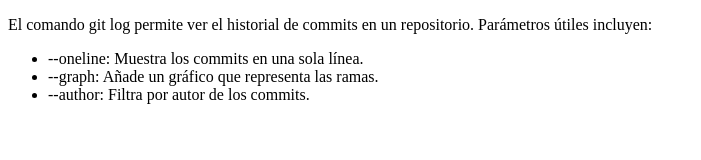
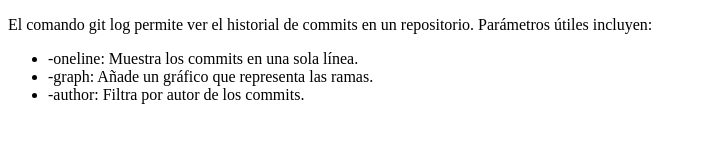
Before and after one commit to Marcolo24/Ejercicios-Git-y-Github---Marc_David_Sergi, a plain HTML site: page index.html in a window 1280 px wide. Shown: the whole page, without its empty margins (0-701 px from the left). Drawn offline with Linux system fonts and the light colour scheme.

Commit message:
cambioIndex

```diff
--- a/index.html
+++ b/index.html
@@ -10,9 +10,9 @@
 <body>
     <p>El comando git log permite ver el historial de commits en un repositorio. Parámetros útiles incluyen:</p>
     <ul>
-        <li>--oneline: Muestra los commits en una sola línea.</li>
-        <li>--graph: Añade un gráfico que representa las ramas.</li>
-        <li>--author: Filtra por autor de los commits.</li>
+        <li>-oneline: Muestra los commits en una sola línea.</li>
+        <li>-graph: Añade un gráfico que representa las ramas.</li>
+        <li>-author: Filtra por autor de los commits.</li>
     </ul>
 </body>
 
```
